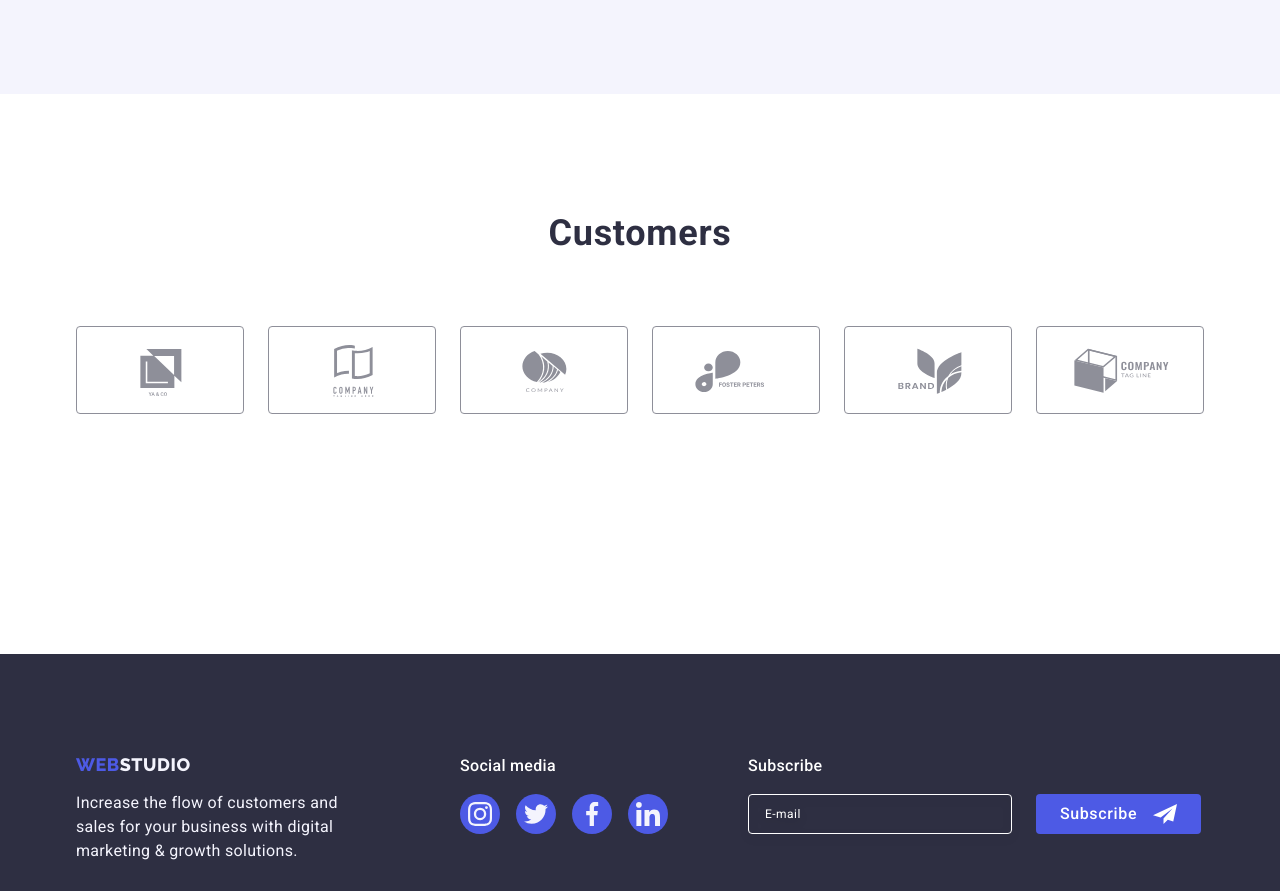
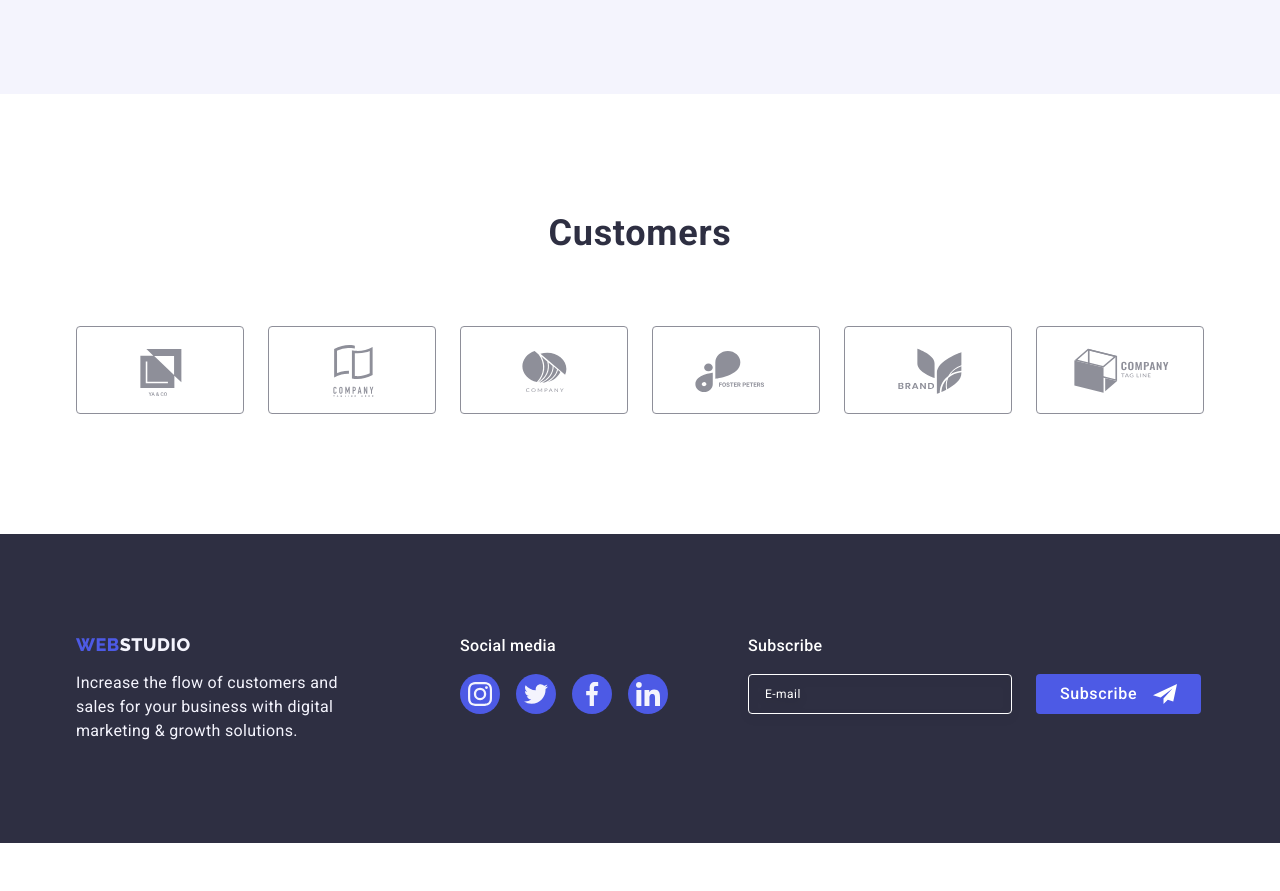
Before and after one commit to KaterynaSlatina/goit-markup-hw-06, a plain HTML site: page index.html in a window 1280 px wide. Shown: the part 2379-3270 px from the top of the page. After the commit the page ends 3222 px from the top, so only its background shows below. Drawn offline with nearby package versions, Linux system fonts and the light colour scheme.

Commit message:
after mntr

```diff
--- a/css/styles.css
+++ b/css/styles.css
@@ -831,7 +831,7 @@ font-size: 16px;
 
 @media only screen and (min-width: 1158px) {
    .clients {
-         padding: 120px 0;
+         padding-top: 120px;
       }
 }
 
```
